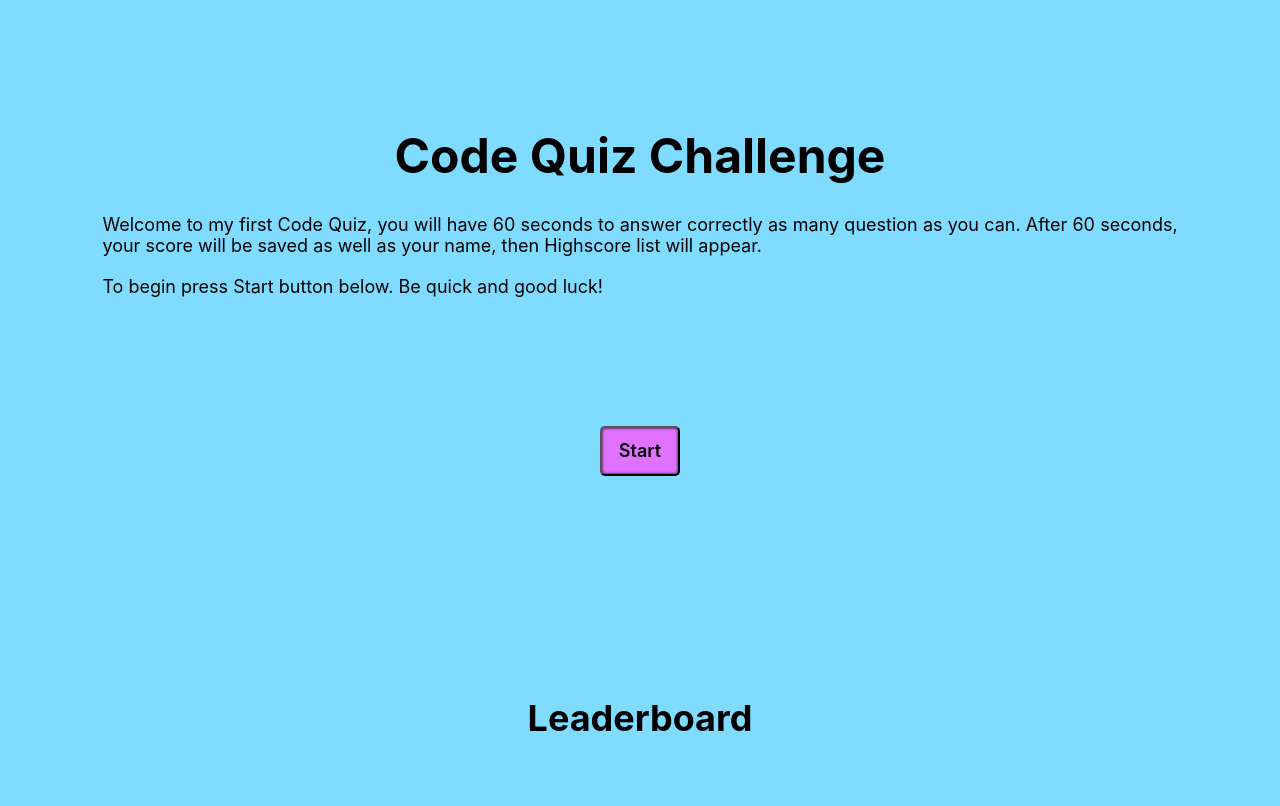
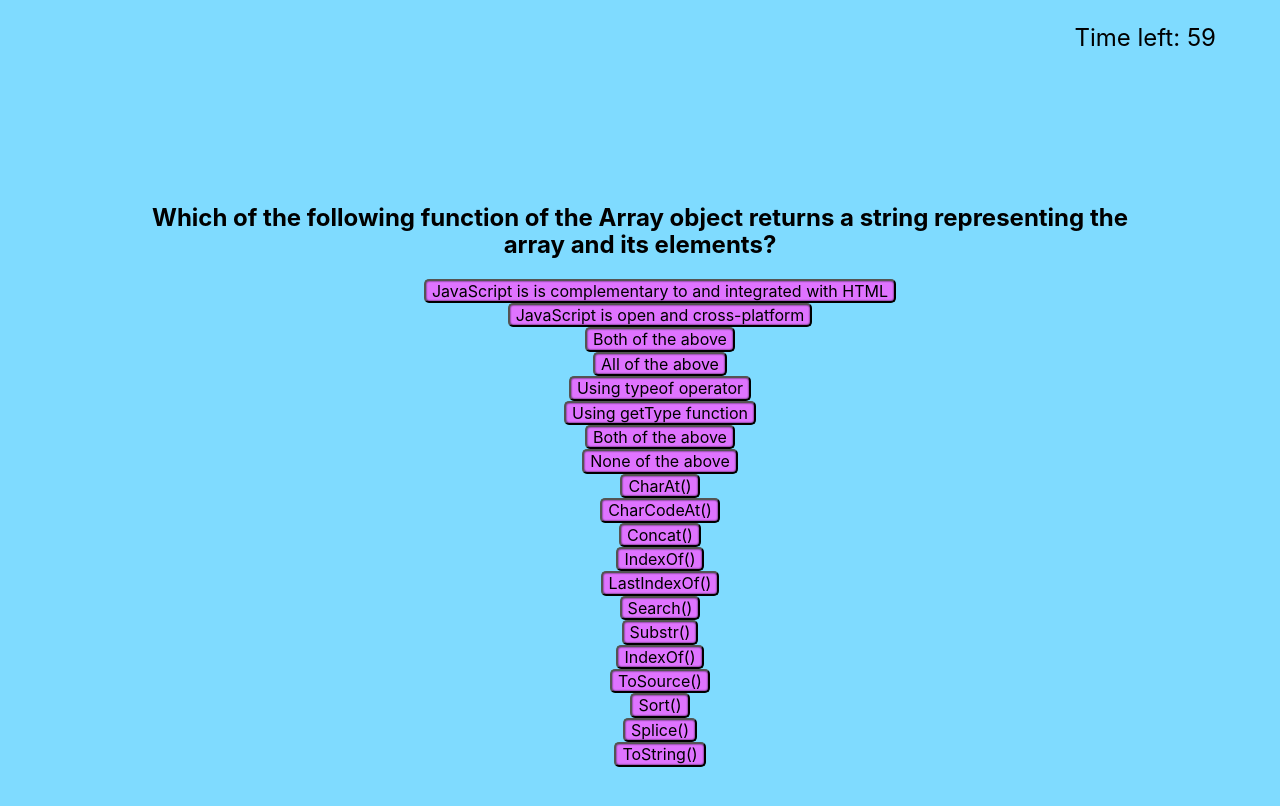
Before and after one commit to imIgnacio/hw4-codeQuiz, a plain HTML site: page index.html in a window 1280 px wide. Both pictures are taken after a click on the button "Start". Drawn offline with Linux system fonts and the light colour scheme.

Commit message:
Start button working, timer working. Question and answers are shown on screen. However, to show one at a time must be fixed

```diff
--- a/assets/css/style.css
+++ b/assets/css/style.css
@@ -5,6 +5,26 @@
 body {
     background-color: #7FDBFF;
     font-family: -apple-system, BlinkMacSystemFont, 'Segoe UI', Roboto, Oxygen, Ubuntu, Cantarell, 'Open Sans', 'Helvetica Neue', sans-serif;
+}
+
+ul {
+    list-style-type: none;
+}
+
+button {
+    background-color: var(--button-color);
+    box-shadow: inset 0 0 2px black;
+    border-radius: 5px;
+}
+
+header {
+    display: flex;
+    justify-content: flex-end;
+}
+
+header > p {
+    font-size: 24px;
+    margin-right: 5%;
 }
 
 .text-zone {
@@ -17,6 +37,13 @@ p {
     text-align: justify;
 }
 
+.questions-div {
+    display: none;
+    width: 80%;
+    margin: 10% auto;
+    text-align: center;
+}
+
 .button-start {
     text-align: center;
 }
@@ -24,10 +51,7 @@ p {
 .button-start > button {
     height: 30px;
     width: 65px;
-    background-color: var(--button-color);
     font-weight: 600;
-    border-radius: 5px;
-    box-shadow: inset 0 0 3px black;
 }
 
 .highscores {
--- a/assets/javascript/script.js
+++ b/assets/javascript/script.js
@@ -0,0 +1,92 @@
+var question0 = {
+    question: "Which of the following is correct about the features of JavaScript?",
+    answers: ["JavaScript is is complementary to and integrated with HTML", "JavaScript is open and cross-platform","Both of the above","All of the above"],
+    correctAnswer: 2,
+}
+
+var question1 = {
+    question: "How can you get the type of arguments passed to a function?",
+    answers: ["Using typeof operator","Using getType function", "Both of the above", "None of the above"],
+    correctAnswer: 0,
+}
+
+var question2 = {
+    question: "Which of the following function of the String object returns a number indicating the Unicode value of the character at the given index?",
+    answers: ["CharAt()", "CharCodeAt()", "Concat()", "IndexOf()"],
+    correctAnswer: 1,
+}
+
+var question3 = {
+    question: "Which of the following function of the String object returns the index within the calling String object of the last occurrence of the specified value?",
+    answers: ["LastIndexOf()", "Search()", "Substr()", "IndexOf()"],
+    correctAnswer: 0,
+}
+
+var question4 = {
+    question: "Which of the following function of the Array object returns a string representing the array and its elements?",
+    answers: ["ToSource()", "Sort()", "Splice()", "ToString()"],
+    correctAnswer: 3,
+}
+
+var questionArray = [question0, question1, question2, question3, question4];
+
+var startButton = document.querySelector('#start-btn');
+var textZone = document.querySelector(".text-zone");
+var highscores = document.querySelector(".highscores");
+var timerElement = document.querySelector("#timer");
+var questionsElement = document.querySelector(".questions-div");
+var questionId = document.querySelector("#question");
+
+var timerCount;
+var points;
+var answers;
+
+function startGame() {
+    textZone.style.display = "none";
+    highscores.style.display = "none";
+    startButton.style.display = "none";
+
+    startTimer();
+    startQuiz();
+
+
+}
+
+function startTimer(){
+    timerCount = 61;
+    timer = setInterval(function() {
+        timerCount--;
+        timerElement.textContent = "Time left: " + timerCount;
+
+        if (timerCount === 0) {
+            // Clears interval
+            clearInterval(timer);
+
+            finishGame();
+        }
+    }, 1000);
+}
+
+function startQuiz() {
+    questionsElement.style.display = "block";
+
+    for(var i=0; i<questionArray.length; i++){
+        questionId.textContent = questionArray[i].question;
+
+        for(var j=0; j<4;j++){
+            var answerAux = questionArray[i].answers[j];
+            var btn = document.createElement("BUTTON");
+            var li = document.createElement("LI");
+            li.setAttribute("id", j);
+            btn.innerHTML = answerAux;
+            li.appendChild(btn);
+            document.getElementById("answers").appendChild(li);
+
+        }
+
+        var indexAux = questionArray[i].correctAnswer;
+
+    }
+}
+
+startButton.addEventListener('click', startGame);
--- a/index.html
+++ b/index.html
@@ -12,7 +12,7 @@
 </head>
 <body>
     <header>
-
+        <p id="timer"></p>
     </header>
     <main>
         <div class="text-zone">
@@ -24,8 +24,12 @@
                 To begin press Start button below. Be quick and good luck!
             </p>
         </div>
+        <div class="questions-div">
+            <h2 id="question"></h2>
+            <ul id="answers"></ul>
+        </div>
         <div class="button-start">
-            <button>Start</button>
+            <button id="start-btn">Start</button>
         </div>
         <div class="highscores">
             <h2>Leaderboard</h2>
@@ -33,7 +37,7 @@
 
             </ul>
         </div>
-
     </main>
+    <script src="assets/javascript/script.js"></script>
 </body>
 </html>
```
